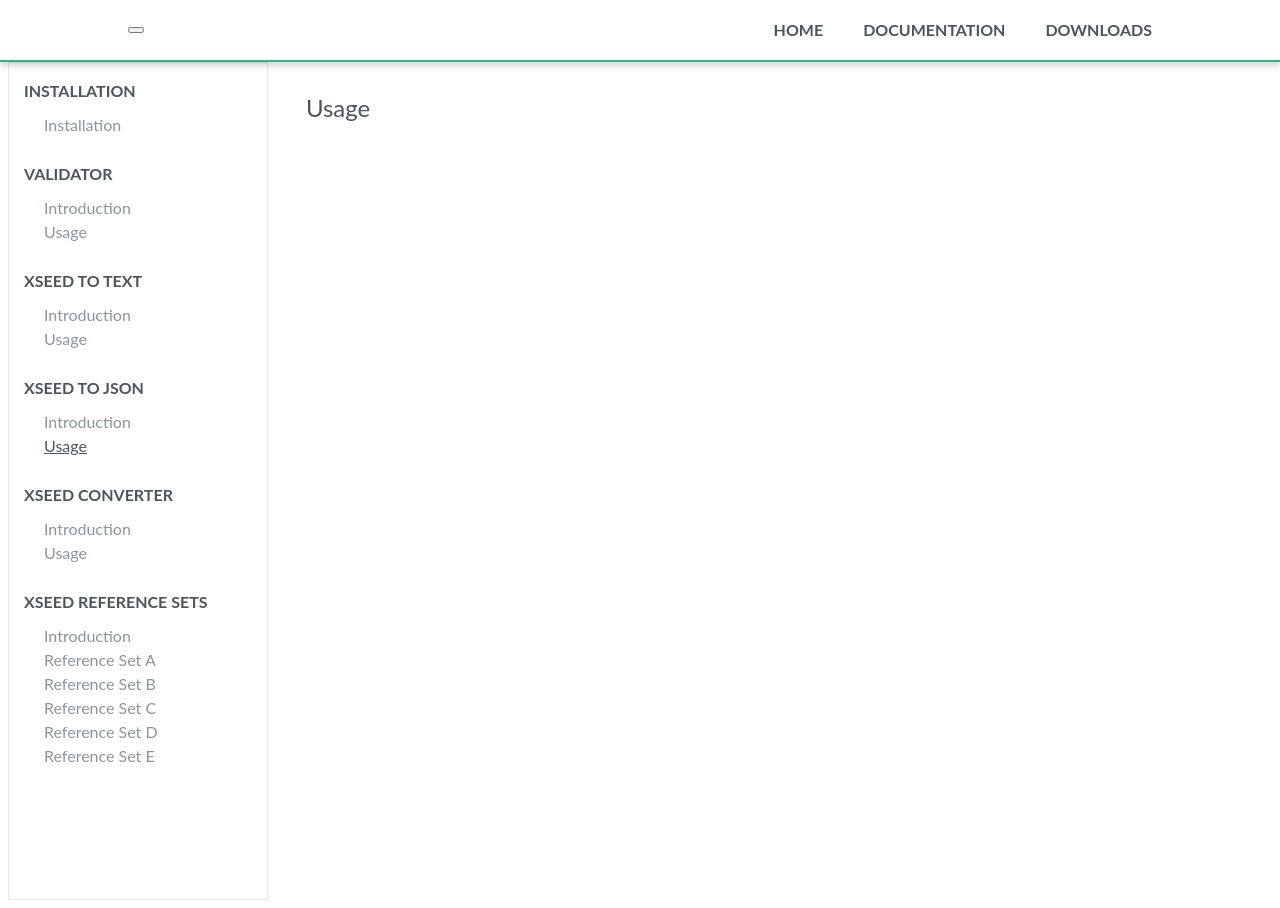
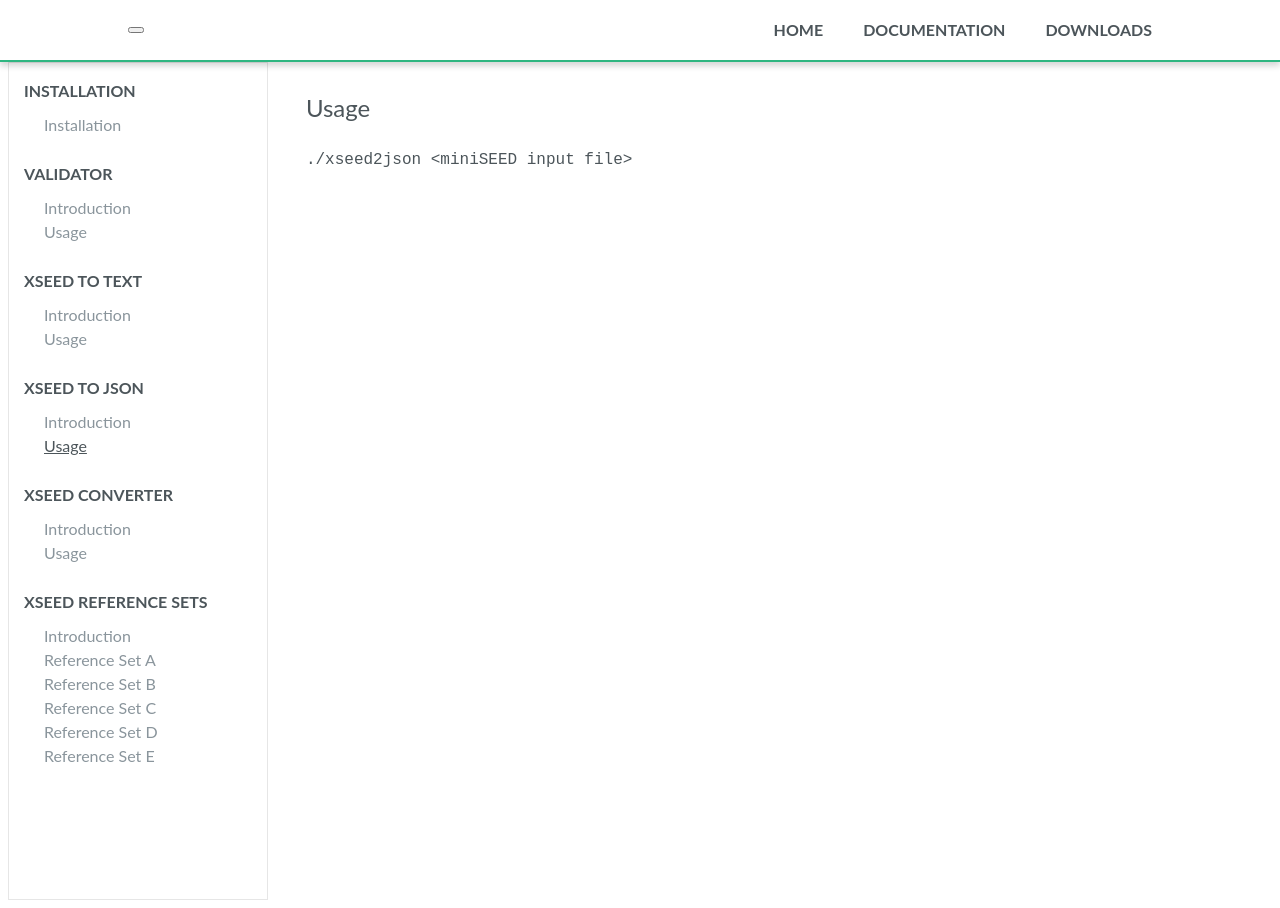
Before and after one commit to jeffreyleifer/xseed-utils, a Jekyll site: the page built from docs/_documentation/xSEED to JSON/Usage.md, in a window 1280 px wide. Built offline with Jekyll 4.4.1, drawn with Linux system fonts in a browser that asks for light colours; nearby versions of some CDN libraries; comment, search, counter and statistics services are not loaded.

Commit message:
Added xSEED to JSON/Usage

````diff
--- a/docs/_documentation/xSEED to JSON/Usage.md
+++ b/docs/_documentation/xSEED to JSON/Usage.md
@@ -4,3 +4,5 @@ category: xSEED to JSON
 order: 2
 title: Usage
 ---
+
+```./xseed2json <miniSEED input file>```
````
